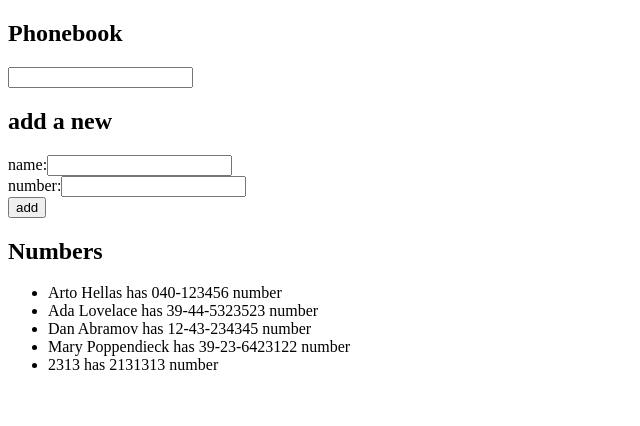
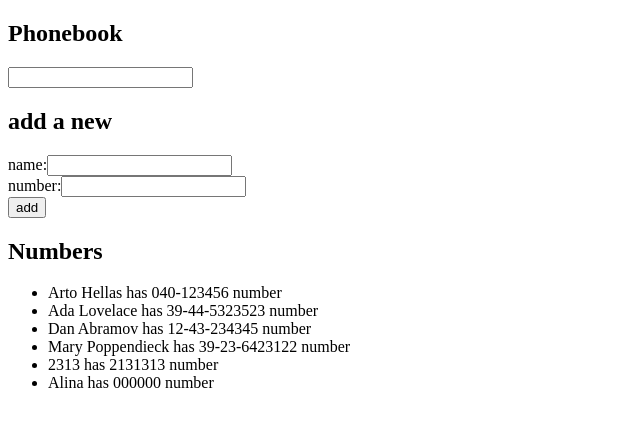
Before and after one commit to AlinkaKorhi/FullStackPart2, a React (Create React App) app in the folder phonebook/: page / in a window 1280 px wide. Shown: the top 426 px of the page, without its empty margins (0-640 px from the left). Built offline with nearby package versions, Linux system fonts and the light colour scheme; data requests are answered from the project's data file.

Commit message:
finish 2.16 task/

```diff
--- a/phonebook/db.json
+++ b/phonebook/db.json
@@ -24,6 +24,11 @@
       "name": "2313",
       "number": "2131313",
       "id": 5
+    },
+    {
+      "name": "Alina",
+      "number": "000000",
+      "id": 6
     }
   ]
 }
--- a/phonebook/src/App.js
+++ b/phonebook/src/App.js
@@ -1,5 +1,5 @@
 import { useEffect, useState } from 'react'
-import axios from 'axios'
+import personsService from './services/personsService.js'
 import Persons from './Persons'
 import Filter from './Filter'
 import PersonForm from './PersonForm'
@@ -12,11 +12,10 @@ function App() {
 
   function getPersonFromServer(){
     const eventHandler = response => {
-      console.log('promise fulfilled')
       setPersons(response.data)
     }
 
-    const promise = axios.get('http://localhost:3001/persons')
+    const promise = personsService.getAll()
     promise.then(eventHandler)
   }
 
@@ -51,8 +50,7 @@ function App() {
         id: persons.length+1
       }
 
-      axios
-        .post('http://localhost:3001/persons', newNameObj)
+      personsService.createNew(newNameObj)
         .catch(err => {alert(`${newName} cant added to server`)})
 
       setPersons(persons.concat(newNameObj))
--- /dev/null
+++ b/phonebook/src/services/personsService.js
@@ -0,0 +1,12 @@
+import axios from 'axios'
+const baseUrl = 'http://localhost:3001/persons'
+
+function getAll(){
+    return axios.get(baseUrl)
+}
+
+function createNew(newObj){
+    return axios.post(baseUrl, newObj)
+}
+
+export default {getAll, createNew}
```
